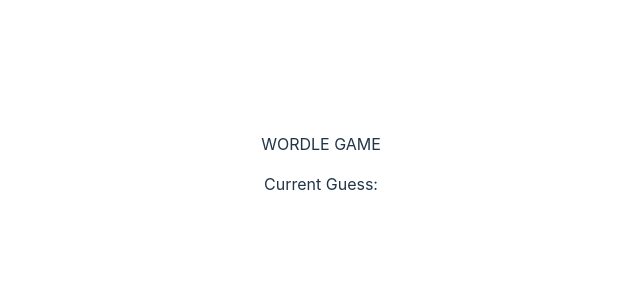
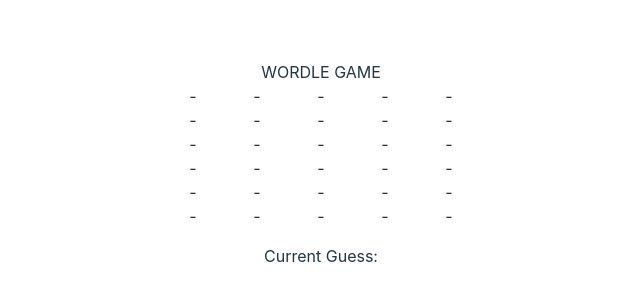
Before and after one commit to DidierOsindero/wordle-game, a React (Vite) app: page / in a window 1280 px wide. Shown: the part 228-528 px from the top of the page, without its empty margins (319-959 px from the left). Built offline with nearby package versions, Linux system fonts and the light colour scheme.

Commit message:
Imrpove CSS of grid

```diff
--- a/src/App.css
+++ b/src/App.css
@@ -6,5 +6,5 @@
 }
 .ctn-row {
   display: grid;
-  grid-template-columns: auto auto auto auto auto;
+  grid-template-columns: 4rem 4rem 4rem 4rem 4rem;
 }
--- a/src/components/GameGrid.tsx
+++ b/src/components/GameGrid.tsx
@@ -15,8 +15,12 @@ export const GameGrid = ({
 }: GameGridProps): JSX.Element => {
   return (
     <div className="ctn-game-grid">
-      {previousGuessesEvaluated.map((evaluatedGuess) => {
-        return <Row evaluatedGuess={evaluatedGuess} />;
+      {previousGuessesEvaluated.map((evaluatedGuess, i) => {
+        return (
+          <div key={i}>
+            <Row evaluatedGuess={evaluatedGuess} />
+          </div>
+        );
       })}
     </div>
   );
--- a/src/components/Row.tsx
+++ b/src/components/Row.tsx
@@ -18,11 +18,11 @@ export const Row = ({ evaluatedGuess }: RowProps): JSX.Element => {
   } else {
     return (
       <div className="ctn-row">
-        <div></div>
-        <div></div>
-        <div></div>
-        <div></div>
-        <div></div>
+        <div>{"-"}</div>
+        <div>{"-"}</div>
+        <div>{"-"}</div>
+        <div>{"-"}</div>
+        <div>{"-"}</div>
       </div>
     );
   }
```
